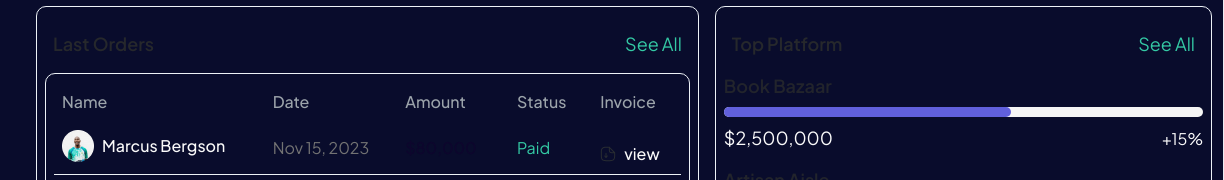
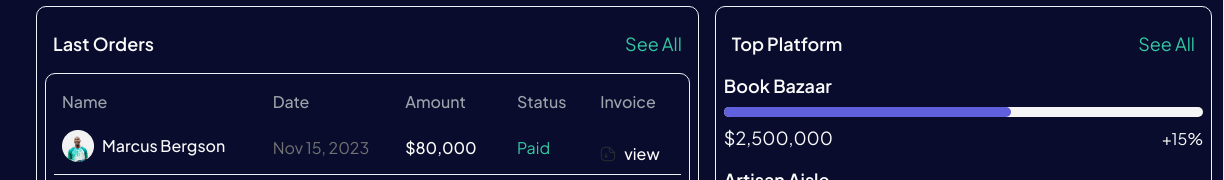
Before and after one commit to abdqudus/dashboard, a plain HTML site: page index.html in a window 1280 px wide. Both pictures are taken after a click on the picture 39 px from the left and 392 px from the top of the page. Shown: the part 560-740 px from the top of the page, 56-1280 px from the left. Drawn offline with Linux system fonts and the light colour scheme.

Commit message:
finished

```diff
--- a/section.css
+++ b/section.css
@@ -291,7 +291,8 @@ footer > p:last-of-type {
   color: #26282c;
   font-weight: 600;
 }
-body[light-mode="dark"] {
+body[light-mode="dark"] .table__container__header .last__orders,
+body[light-mode="dark"] .top__platform__header p:first-child {
   color: var(--bg);
 }
 .table__container__header .see__all,
@@ -368,7 +369,10 @@ td.status {
   font-weight: 600;
   line-height: 26px; /* 144.444% */
 }
-
+body[light-mode="dark"] .platform__name,
+body[light-mode="dark"] td.price {
+  color: var(--bg);
+}
 .level__container {
   height: 10px;
   border-radius: 10px;
--- a/style.css
+++ b/style.css
@@ -27,7 +27,6 @@ body[light-mode="dark"] {
   background-color: var(--graph-dark);
   color: var(--bg);
 }
-
 
 /* Mobile Style */
 .nav__small {
@@ -62,6 +61,9 @@ body[light-mode="dark"] {
   width: 30px;
   background: var(--heading-clr);
   height: 5px;
+}
+body[light-mode="dark"] .hamburger span {
+  background: var(--bg);
 }
 .overlay {
   width: 0%;
```
